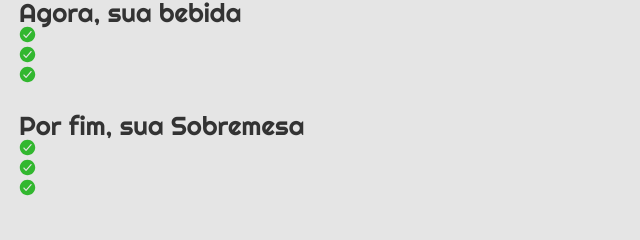
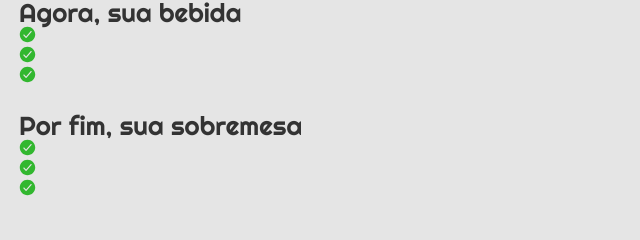
Before and after one commit to shemlouk/driven_driven-eats, a plain HTML site: page index.html in a window 1280 px wide. Shown: the part 209-449 px from the top of the page, 0-640 px from the left. Drawn offline with Linux system fonts and the light colour scheme.

Commit message:
fix: erro de digitacao no html base

```diff
--- a/index.html
+++ b/index.html
@@ -77,7 +77,7 @@
 
       <!--SECAO #3: Sobremesa-->
       <section>
-        <h2>Por fim, sua Sobremesa</h2>
+        <h2>Por fim, sua sobremesa</h2>
         <div class="cards">
           <div class="card" data-section="sobremesa">
             <div class="card__image"></div>
```
